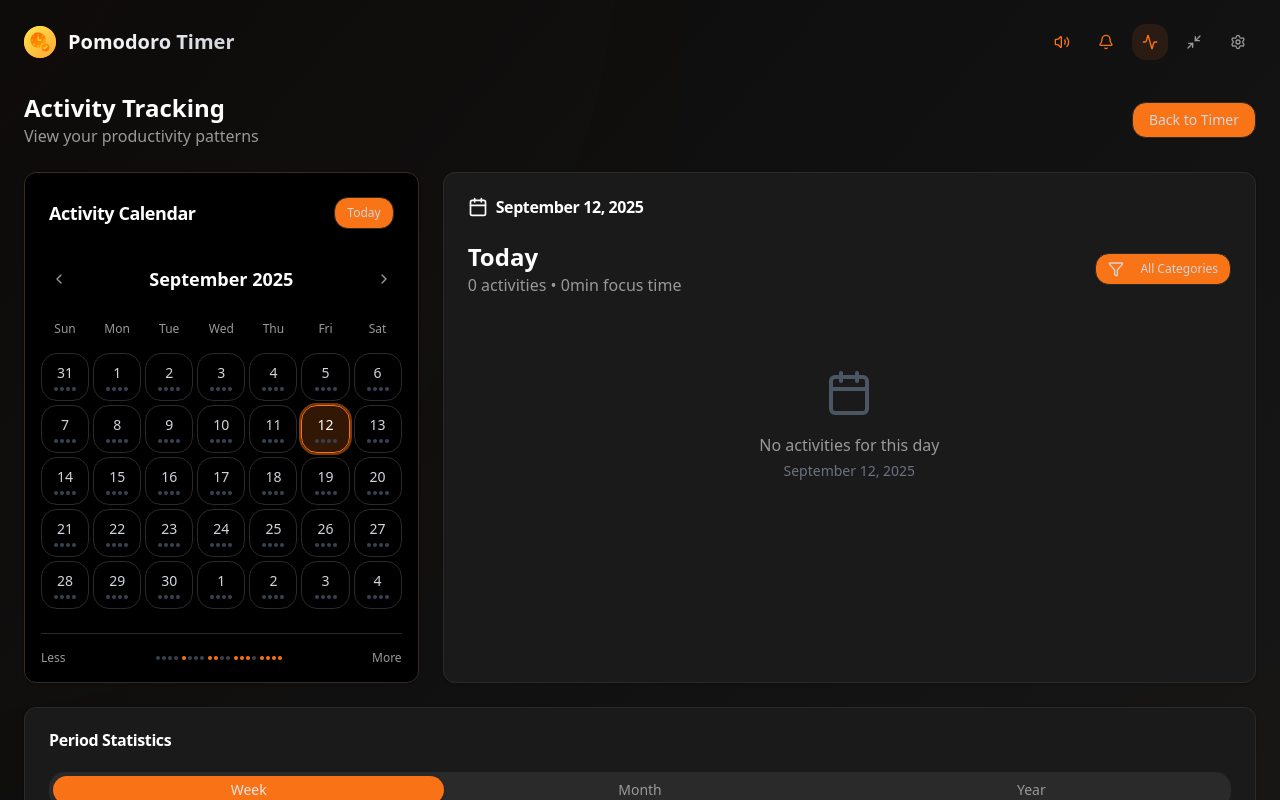
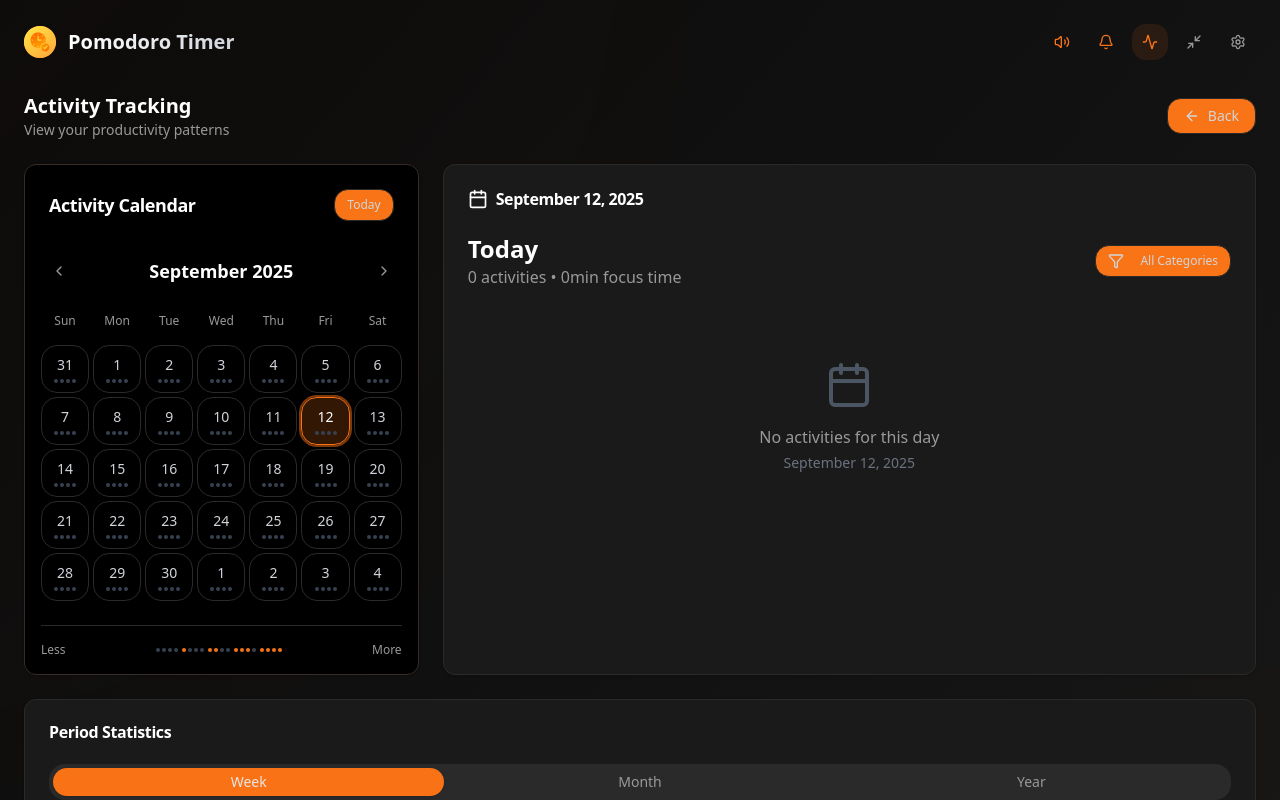
Before and after one commit to ElvinEga/pomodoro-timer, a React (Vite) app: page / in a window 1280 px wide. Both pictures are taken after a click on the button 1150 px from the left and 42 px from the top of the page. Shown: the top 800 px of the page. Built offline with nearby package versions, Linux system fonts and the light colour scheme; the HTML template or start-up script is replaced by a standard one.

Commit message:
Ui changes

```diff
--- a/src/components/ActivityLog/ActivityInputModal.tsx
+++ b/src/components/ActivityLog/ActivityInputModal.tsx
@@ -148,6 +148,10 @@ export function ActivityInputModal({
               id="description"
               value={description}
               onChange={(e) => setDescription(e.target.value)}
+              onKeyDown={(e) => {
+                // Prevent event bubbling for space and other keys
+                e.stopPropagation();
+              }}
               placeholder={
                 sessionType === "focus"
                   ? "e.g., Completed project proposal, studied React hooks..."
@@ -171,7 +175,7 @@ export function ActivityInputModal({
                     "flex flex-col items-center gap-2 p-3 rounded-lg border-2 transition-all",
                     category === cat.id
                       ? "border-orange-500 bg-orange-500/10"
-                      : "border-[#3a3a3a] hover:border-[#4a4a4a]",
+                      : "border-[#3a3a3a] hover:border-[#4a4a4a]"
                   )}
                 >
                   <cat.icon className="w-5 h-5" />
@@ -200,7 +204,7 @@ export function ActivityInputModal({
                       "p-1 rounded transition-all",
                       productivity >= rating
                         ? "text-yellow-500"
-                        : "text-gray-600 hover:text-muted-foreground",
+                        : "text-gray-600 hover:text-muted-foreground"
                     )}
                   >
                     <Star className="w-5 h-5 fill-current" />
@@ -233,7 +237,7 @@ export function ActivityInputModal({
                       "p-1 rounded transition-all",
                       energy >= rating
                         ? "text-orange-500"
-                        : "text-gray-600 hover:text-muted-foreground",
+                        : "text-gray-600 hover:text-muted-foreground"
                     )}
                   >
                     <Zap className="w-5 h-5 fill-current" />
@@ -259,6 +263,10 @@ export function ActivityInputModal({
               id="notes"
               value={notes}
               onChange={(e) => setNotes(e.target.value)}
+              onKeyDown={(e) => {
+                // Prevent event bubbling for space and other keys
+                e.stopPropagation();
+              }}
               placeholder="Any additional thoughts or observations..."
               className="bg-[#2a2a2a] border-[#3a3a3a] text-primary-foreground placeholder-gray-400 min-h-[60px]"
             />
--- a/src/components/Timer/TimerWithNotifications.tsx
+++ b/src/components/Timer/TimerWithNotifications.tsx
@@ -22,6 +22,8 @@ import {
   Bell,
   BellOff,
   Clock,
+  ChevronLeftCircle,
+  ArrowLeft,
 } from "lucide-react";
 import { Button } from "@/components/ui/button";
 import { motion, AnimatePresence } from "framer-motion";
@@ -429,10 +431,10 @@ function TimerContent() {
               {/* Activity View Header */}
               <div className="flex items-center justify-between">
                 <div>
-                  <h2 className="text-2xl font-bold text-primary-foreground">
+                  <h2 className="text-xl font-bold text-primary-foreground">
                     Activity Tracking
                   </h2>
-                  <p className="text-muted-foreground">
+                  <p className="text-muted-foreground text-sm">
                     View your productivity patterns
                   </p>
                 </div>
@@ -441,7 +443,7 @@ function TimerContent() {
                   onClick={() => setShowActivityView(false)}
                   className="bg-primary border-[#2a2a2a] text-gray-300 hover:bg-[#2a2a2a]"
                 >
-                  Back to Timer
+                  <ArrowLeft /> Back
                 </Button>
               </div>
 
```
